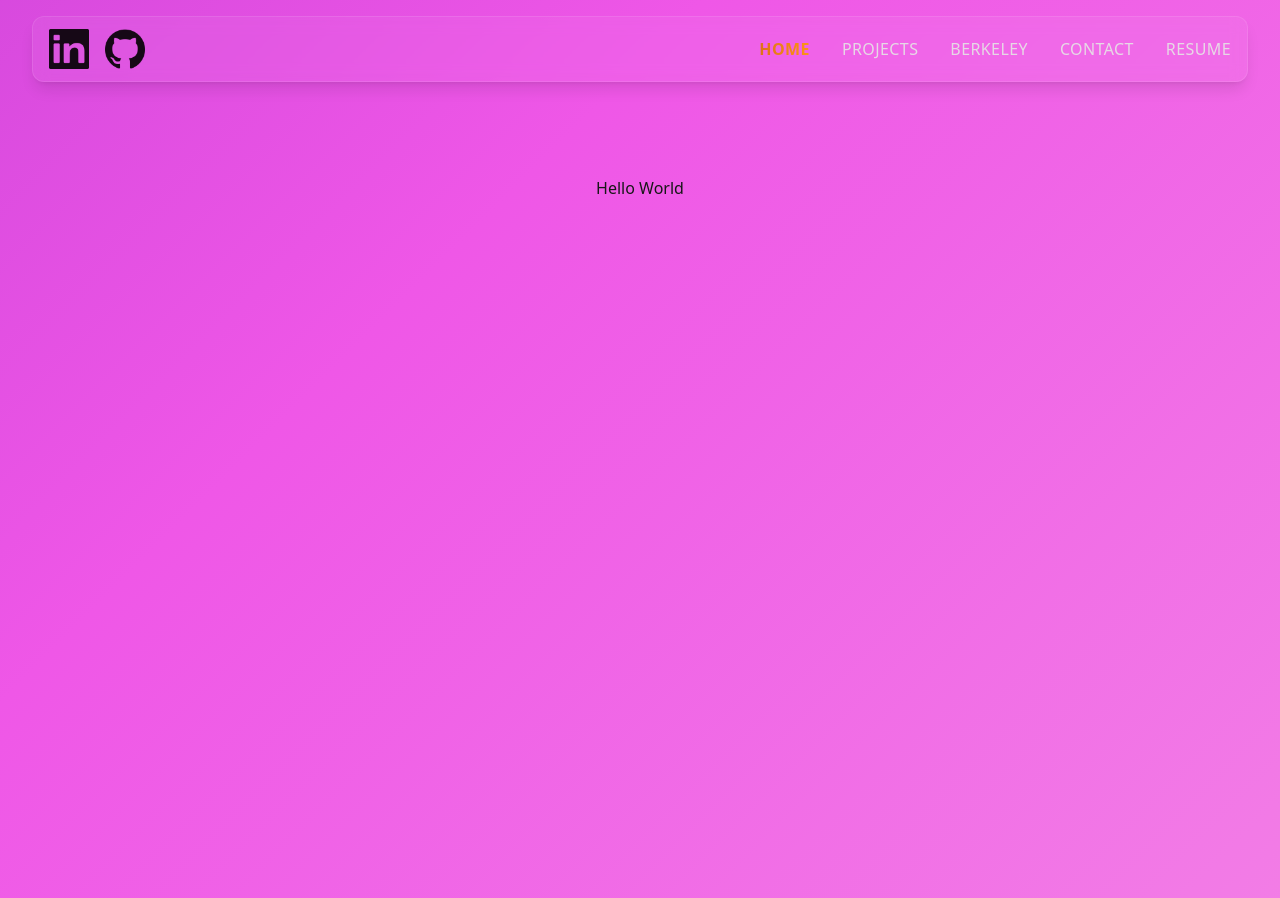
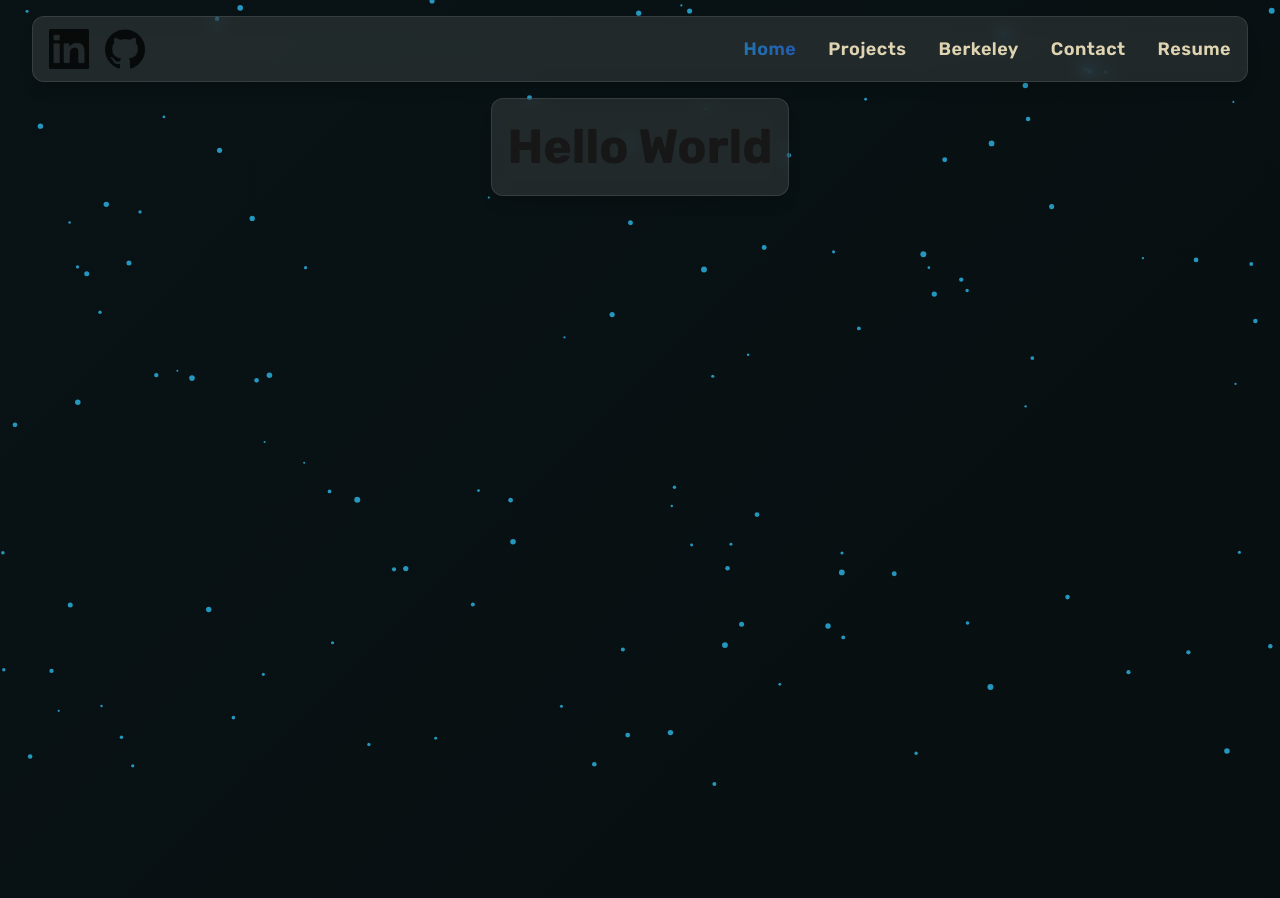
Before and after one commit to Sauce-Log/personalsitev2, a Next.js app: page / in a window 1280 px wide. Built offline with nearby package versions, Linux system fonts and the light colour scheme.

Commit message:
Added color palette, animated background, css modules for containers, and updated styling with new palette

```diff
--- /dev/null
+++ b/src/app/components/bg.tsx
@@ -0,0 +1,49 @@
+"use client";
+import { useEffect, useRef } from "react";
+
+export default function ParticleBackground() {
+  const ref = useRef<HTMLCanvasElement>(null);
+
+  useEffect(() => {
+    const canvas = ref.current!;
+    const ctx = canvas.getContext("2d")!;
+    let w: number, h: number;
+
+    const resize = () => {
+      w = canvas.width = window.innerWidth;
+      h = canvas.height = window.innerHeight;
+    };
+    window.addEventListener("resize", resize);
+    resize();
+
+    const particles = Array.from({ length: 120 }, () => ({
+      x: Math.random() * w,
+      y: Math.random() * h,
+      r: Math.random() * 2 + 1,
+      dx: (Math.random() - 0.5) * 0.7,
+      dy: (Math.random() - 0.5) * 0.7,
+    }));
+
+    const animate = () => {
+      ctx.clearRect(0, 0, w, h);
+      ctx.fillStyle = "#2596be";
+      for (const p of particles) {
+        ctx.beginPath();
+        ctx.arc(p.x, p.y, p.r, 0, Math.PI * 2);
+        ctx.fill();
+        p.x += p.dx;
+        p.y += p.dy;
+        if (p.x < 0) p.x = w;
+        if (p.x > w) p.x = 0;
+        if (p.y < 0) p.y = h;
+        if (p.y > h) p.y = 0;
+      }
+      requestAnimationFrame(animate);
+    };
+    animate();
+
+    return () => window.removeEventListener("resize", resize);
+  }, []);
+
+  return <canvas ref={ref} className="fixed inset-0" />;
+}
--- a/src/app/globals.css
+++ b/src/app/globals.css
@@ -7,10 +7,18 @@
 }
 
 body {
-  background: linear-gradient(-45deg, #f59ee5, #ef57e7, #9322c3, #ba6bce);
+  background: linear-gradient(-45deg, #050c0e, #081113, #0a1619, #0d1b1e);
   background-size: 400% 400%;
   animation: gradient 15s ease infinite;
   height: 100vh;
+}
+
+@theme {
+  --color-bg: #2596be;
+  --color-2: #2596be;
+  --color-2-dark: #2462bf;
+  --color-3: #f4e8c1;
+  --color-4: #c04abc;
 }
 
 @keyframes gradient {
@@ -44,8 +52,14 @@ body {
   .nav-shell {
     @apply w-[95%] mx-auto my-4 px-4 py-3 flex items-center justify-between
            rounded-xl shadow-lg
-           bg-white/5 backdrop-blur
+           bg-white/10 backdrop-blur
            border border-white/10;
+  }
+
+  .item-container {
+    @apply flex items-center gap-4 px-4 py-3 mx-auto w-fit rounded-xl shadow-lg
+    bg-white/10 backdrop-blur
+    border border-white/10;
   }
 
   /* UL layout */
@@ -55,13 +69,13 @@ body {
 
   /* Each LI wraps the underline pseudo-element */
   .nav-item {
-    @apply relative;
+    @apply relative text-lg font-semibold;
   }
 
   /* The animated underline using ::after */
   .nav-item::after {
     content: "";
-    @apply absolute left-0 -bottom-2 h-[3px] w-0 bg-amber-500 transition-all duration-300;
+    @apply absolute left-0 -bottom-2 h-[3px] w-0 bg-gradient-to-r from-2 to-2-dark transition-all duration-300;
   }
   .nav-item:hover::after {
     @apply w-full;
@@ -69,11 +83,11 @@ body {
 
   /* The link text with gradient + background-position animation */
   .nav-link {
-    @apply uppercase tracking-wide opacity-90
+    @apply tracking-wide opacity-90
            bg-clip-text text-transparent
            transition-[background-position,opacity] duration-500;
     /* 200% width gradient that slides on hover */
-    background-image: linear-gradient(to right, #ff8d0c 50%, #e5e5e5 50%);
+    background-image: linear-gradient(to right, #2596be 50%, #f4e8c1 50%);
     background-size: 200% 100%;
     background-position: right;
   }
@@ -83,12 +97,12 @@ body {
 
   .nav-link-active {
     @apply bg-clip-text text-transparent
-           bg-gradient-to-r from-amber-700 to-amber-500
+           bg-gradient-to-r from-2 to-2-dark
            font-semibold;
   }
 
   /* Social icon sizing/hover */
   .social-icon {
-    @apply w-8 h-8 md:w-10 md:h-10 opacity-90 hover:opacity-100 transition-opacity;
+    @apply w-8 h-8 md:w-10 md:h-10 opacity-75 hover:opacity-100 hover:scale-105 transition-opacity;
   }
 }
--- a/src/app/layout.tsx
+++ b/src/app/layout.tsx
@@ -1,12 +1,20 @@
 // app/layout.tsx
 import type { Metadata } from "next";
-import { Geist, Geist_Mono, Roboto_Slab } from "next/font/google";
+import { Rubik } from "next/font/google";
 import "./globals.css";
 import Navbar from "./components/navbar";
+import ParticleBackground from "./components/bg";
 
-const robotoSlab = Roboto_Slab({
-  variable: "--font-roboto-slab",
+export const navFont = Rubik({
+  variable: "--font-nav",
   subsets: ["latin"],
+  weight: ["600"],
+});
+
+export const mainFont = Rubik({
+  variable: "--font-main",
+  subsets: ["latin"],
+  weight: ["400", "500", "600", "700", "800", "900"],
 });
 
 export const metadata: Metadata = {
@@ -19,9 +27,13 @@ export default function RootLayout({
 }: Readonly<{ children: React.ReactNode }>) {
   return (
     <html lang="en">
-      <body className={`${robotoSlab.variable} antialiased`}>
+      <body>
+        <ParticleBackground />
         {/* Sticky is a nice default for navs; switch to fixed if you want it always visible */}
-        <div className="sticky top-0 z-50">
+        <div
+          className="sticky top-0 z-50"
+          style={{ fontFamily: navFont.style.fontFamily }}
+        >
           <Navbar />
         </div>
 
--- a/src/app/page.tsx
+++ b/src/app/page.tsx
@@ -1,9 +1,13 @@
 import Image from "next/image";
+import { navFont, mainFont } from "@/app/layout";
 
 export default function Home() {
   return (
-    <div className="font-sans grid grid-rows-[20px_1fr_20px] items-center justify-items-center min-h-screen p-8 pb-20 gap-16 sm:p-20">
-      <p>Hello World</p>
+    <div
+      className="item-container"
+      style={{ fontFamily: mainFont.style.fontFamily }}
+    >
+      <p style={{ fontWeight: 700, fontSize: "48px" }}>Hello World</p>
     </div>
   );
 }
```
Also changed, not shown: 2 other files (tests, documents, lock files or other folders).
